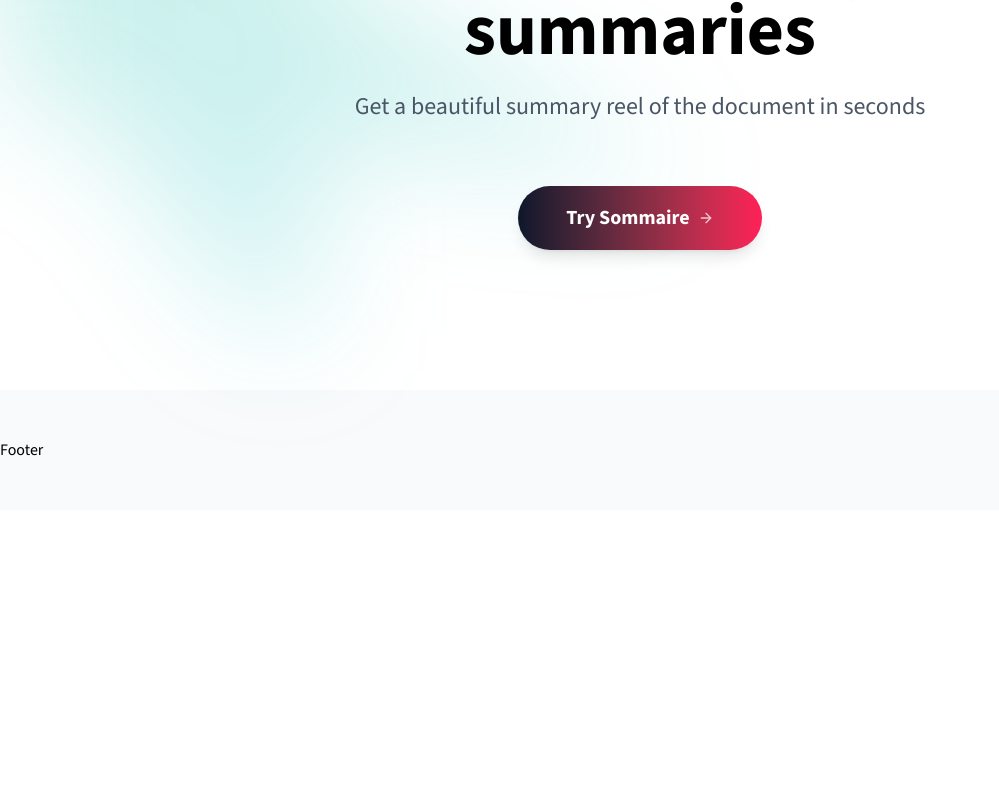
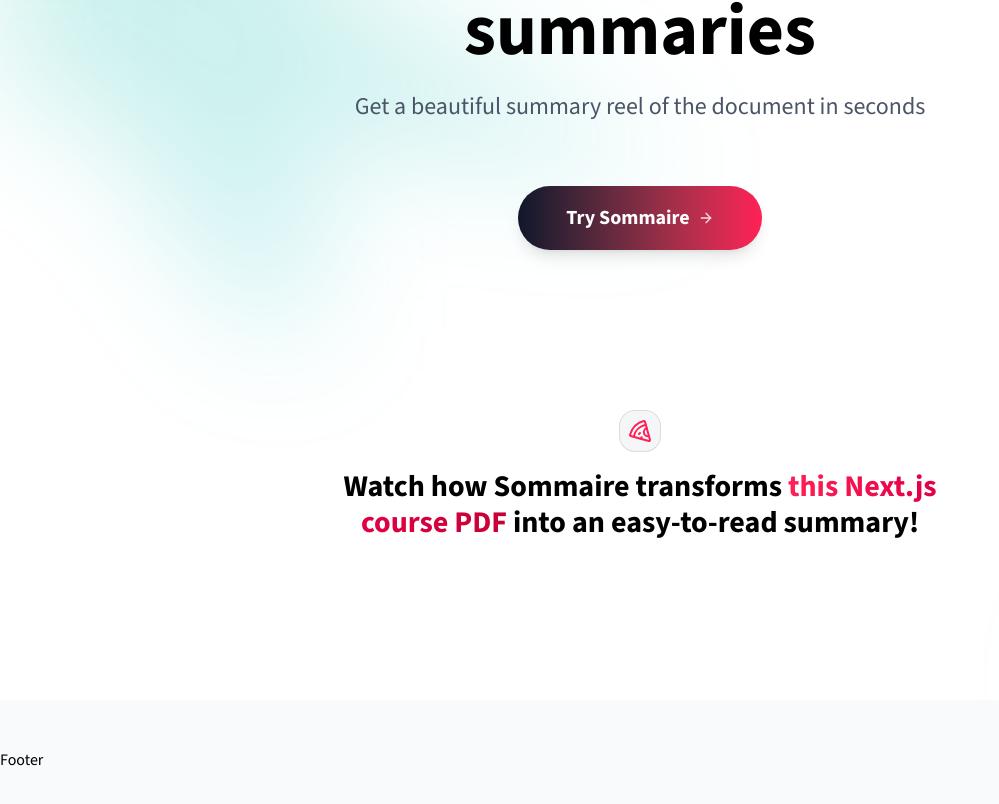
Before and after one commit to NNikoGG/vibe-pdf, a Next.js app: page / in a window 1280 px wide. Shown: the part 290-1094 px from the top of the page, without its empty margins (0-999 px from the left). Before the commit the page ends 800 px from the top, so only its background shows below. Built offline with nearby package versions, Linux system fonts and the light colour scheme.

Commit message:
add demo section

```diff
--- a/app/page.tsx
+++ b/app/page.tsx
@@ -1,4 +1,5 @@
 import BgGradient from "@/components/common/bg-gradient";
+import DemoSection from "@/components/home/demo-section";
 import HeroSection from "@/components/home/hero-section";
 
 export default function Home() {
@@ -7,8 +8,8 @@
       <BgGradient />
       <div className="flex flex-col">
         <HeroSection />
+        <DemoSection />
       </div>
-      {/* <DemoSection /> */}
       {/* <HowItWorksSection /> */}
       {/* <PricingSection /> */}
       {/* <CTASection /> */}
--- /dev/null
+++ b/components/home/demo-section.tsx
@@ -0,0 +1,40 @@
+import { Pizza } from "lucide-react";
+
+export default function DemoSection() {
+  return (
+    <section className="relative">
+      <div className="py-12 lg:py-24 max-w-5xl mx-auto px-4 sm:px-6 lg:px-8 lg:pt-12">
+        <div
+          aria-hidden="true"
+          className="pointer-events-none absolute inset-0 -z-10 transform-gpu overflow-hidden blur-3xl"
+        >
+          <div
+            className="relative left-[calc(50%+3rem)] aspect-[1155/678] w-[36.125rem] -translate-x-1/2 bg-linear-to-br from-emerald-500 via-teal-500 to-cyan-500 opacity-30 sm:left-[calc(50%+36rem)] sm:w-[72.1875rem]"
+            style={{
+              clipPath:
+                "polygon(74.1% 44.1%, 100% 61.6%, 97.5% 26.9%, 85.5% 0.1%, 80.7% 2%, 72.5% 32.5%, 60.2% 62.4%, 52.4% 68.1%, 47.5% 58.3%, 45.2% 34.5%, 27.5% 76.7%, 0.1% 64.9%, 17.9% 100%, 27.6% 76.8%, 76.1% 97.7%, 74.1% 44.1%)",
+            }}
+          />
+        </div>
+        <div className="flex flex-col items-center text-center space-y-4">
+          <div className="inline-flex items-center justify-center p-2 rounded-2xl bg-gray-100/80 backdrop-blur-xs border border-gray-500/20 mb-4">
+            <Pizza className="h-6 w-6 text-rose-500" />
+          </div>
+          <div className="text-center mb-16">
+            <h3 className="font-bold text-3xl max-w-2xl mx-auto px-4 sm:px-6">
+              Watch how Sommaire transforms{" "}
+              <span className="bg-linear-to-r from-rose-500 to-rose-700 bg-clip-text text-transparent">
+                this Next.js course PDF
+              </span>{" "}
+              into an easy-to-read summary!
+            </h3>
+          </div>
+
+          <div className="flex justify-center items-center px-2 sm:px-4 lg:px-6 ">
+            {/* Summary Viewer */}
+          </div>
+        </div>
+      </div>
+    </section>
+  );
+}
```
